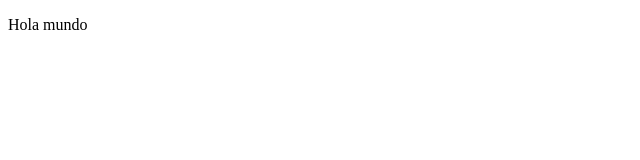
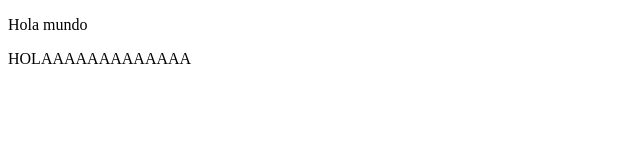
Before and after one commit to Victor146-cloud/HOLAAA, a plain HTML site: page hola.html in a window 1280 px wide. Shown: the whole page, without its empty margins (0-640 px from the left). Drawn offline with Linux system fonts and the light colour scheme.

Commit message:
SE AGREGO UN NUEVO PARRAFO

```diff
--- a/hola.html
+++ b/hola.html
@@ -7,5 +7,6 @@
 </head>
 <body>
     <p>Hola mundo</p>
+    <p>HOLAAAAAAAAAAAAA</p>
 </body>
 </html>
```
